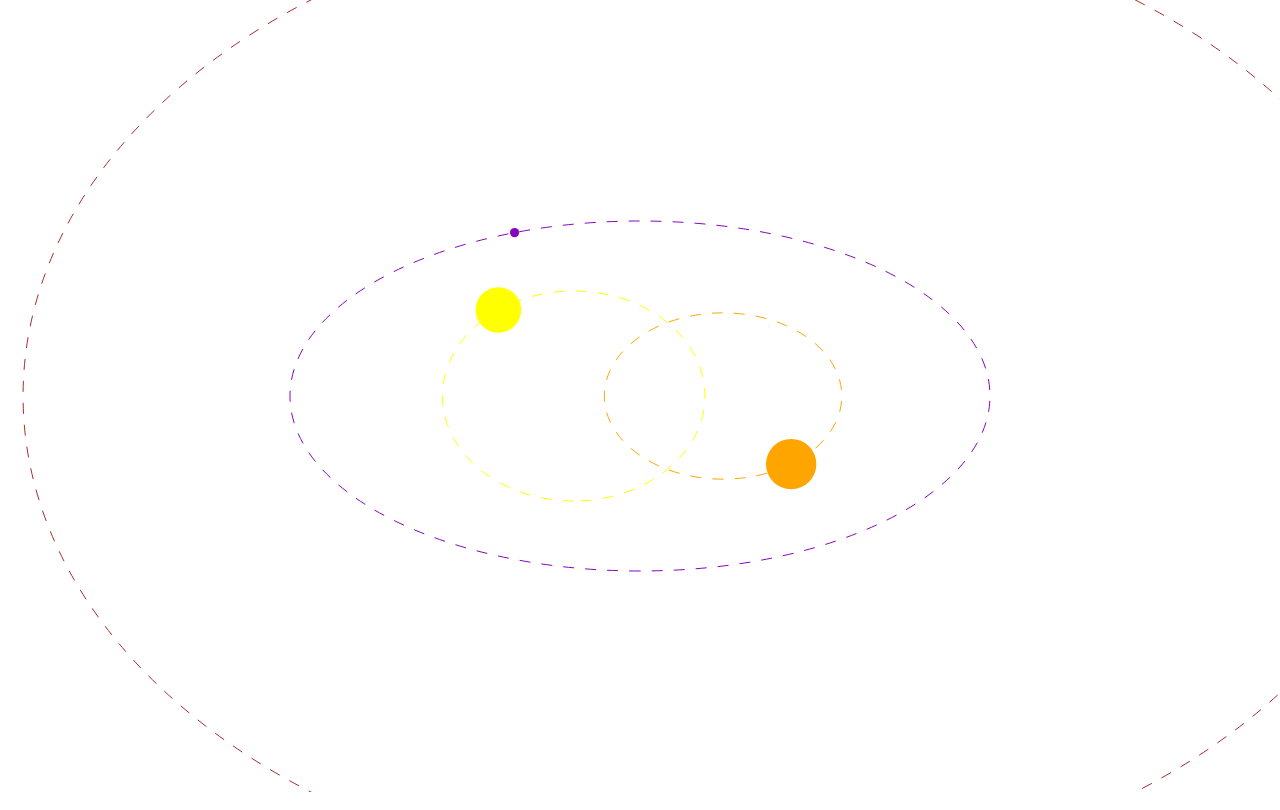
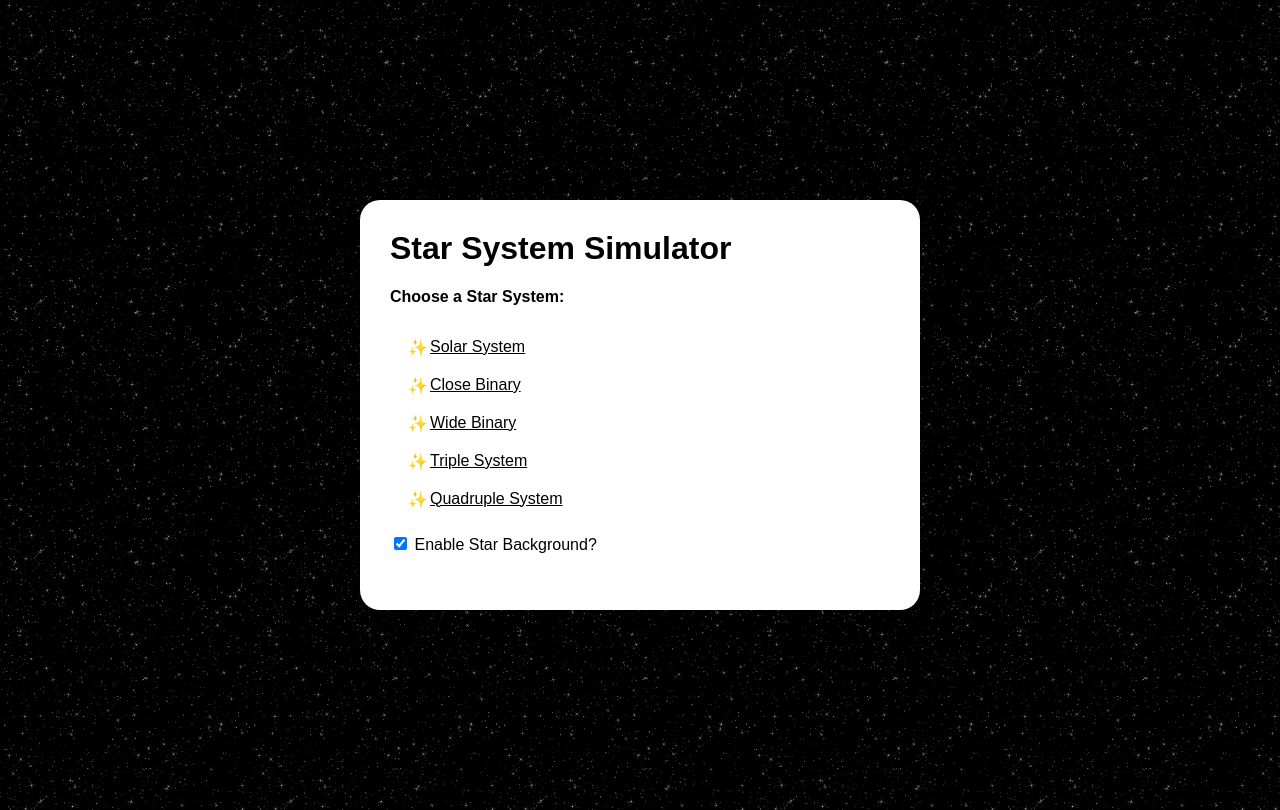
Before and after one commit to robinvandernoord/StarSystemSimulator, a plain HTML site: page index.html in a window 1280 px wide. Drawn offline with nearby package versions, Linux system fonts and the light colour scheme.

Commit message:
added landing page

```diff
--- a/index.html
+++ b/index.html
@@ -6,10 +6,27 @@
 
     <link href="./main.css" rel="stylesheet"/>
 </head>
-<body>
+<body class="background">
 <canvas id="space">
 
 </canvas>
+
+<div id="choice" style="display: none">
+    <h1>Star System Simulator</h1>
+    <h4>Choose a Star System:</h4>
+    <ul>
+    <li><a href="#" data-system="solar">Solar System</a></li>
+    <li><a href="#" data-system="close_binary">Close Binary</a></li>
+    <li><a href="#" data-system="tight_binary">Wide Binary</a></li>
+    <li><a href="#" data-system="triple">Triple System</a></li>
+    <li><a href="#" data-system="quadruple">Quadruple System</a></li>
+    </ul>
+
+    <div>
+        <input type="checkbox" id="background-toggle" checked>
+        <label for="background-toggle">Enable Star Background?</label>
+    </div>
+</div>
 
 <script
         src="https://code.jquery.com/jquery-3.5.1.min.js"
--- a/js/main.js
+++ b/js/main.js
@@ -1,4 +1,4 @@
-import {setup_close_binary} from "./examples.js";
+import {setup_close_binary, setup_solar_system} from "./examples.js";
 
 const settings = new URLSearchParams(window.location.search)
 window.ZOOM = settings.get('zoom') || 2;
@@ -66,13 +66,15 @@ class Canvas {
 
 let interval;
 
-function main() {
+const SYSTEMS = {
+    'solar': setup_solar_system,
+    'close_binary': setup_close_binary,
+};
+
+function draw_system(func) {
     const c = new Canvas('#space')
 
-    // https://nssdc.gsfc.nasa.gov/planetary/factsheet
-
-    // const drawables = setup_solar_system(c)
-    const drawables = setup_close_binary(c)
+    const drawables = func(c)
 
     interval = setInterval(_ => {
         c.ctx.clearRect(0, 0, c.w, c.h);
@@ -80,6 +82,29 @@ function main() {
             item.draw();
         }
     }, 10)
+}
+
+
+function main() {
+    // https://nssdc.gsfc.nasa.gov/planetary/factsheet
+
+    let func = SYSTEMS[settings.get('system')];
+    if (func) {
+        draw_system(func)
+    } else {
+        const $space = $('#space');
+        const $choice = $('#choice')
+        $space.hide();
+        $choice.show();
+
+        $('#choice a').on('click', e => {
+            e.preventDefault();
+            $space.show();
+            $choice.hide();
+            const $target = $(e.target);
+            draw_system(SYSTEMS[$target.data('system')])
+        })
+    }
 
 }
 
@@ -97,4 +122,6 @@ $(_ => {
         }
     });
     main();
+
+    $('#background-toggle').on('change', _ => $('body').toggleClass('background'));
 })
--- a/main.css
+++ b/main.css
@@ -1,7 +1,10 @@
 body {
-    /*background-image: url('seamless space_0.png');*/
     margin: 0;
     padding: 0;
+}
+
+body.background {
+    background-image: url('seamless space_0.png');
 }
 
 
@@ -9,3 +12,38 @@ body {
     margin: 0;
     padding: 0;
 }
+
+#choice {
+    font-family: arial, sans-serif;
+    background: white;
+    width: 500px;
+    height: 350px;
+    margin: 200px auto;
+    padding: 30px;
+    border-radius: 20px
+}
+
+#choice h1, #choice h6 {
+    margin-top: 0;
+}
+
+#choice ul {
+    position: relative;
+    list-style: none;
+}
+
+#choice li {
+    display: block;
+    padding: 10px 0;
+}
+
+#choice li::before {
+    content: '✨';
+    position: absolute;
+    left: 18px;
+}
+
+#choice li a {
+    color: black;
+    text-align: center;
+}
```
